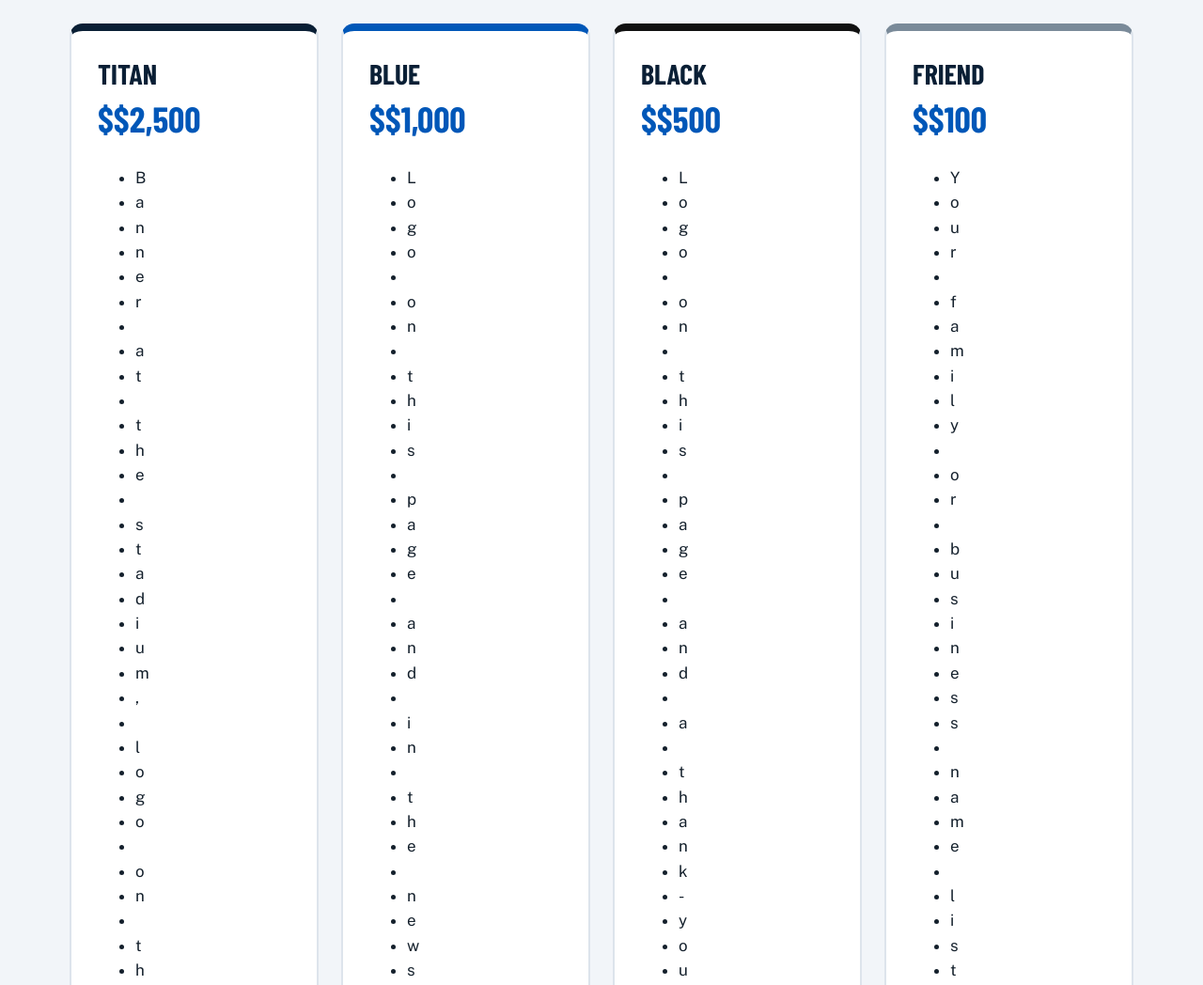
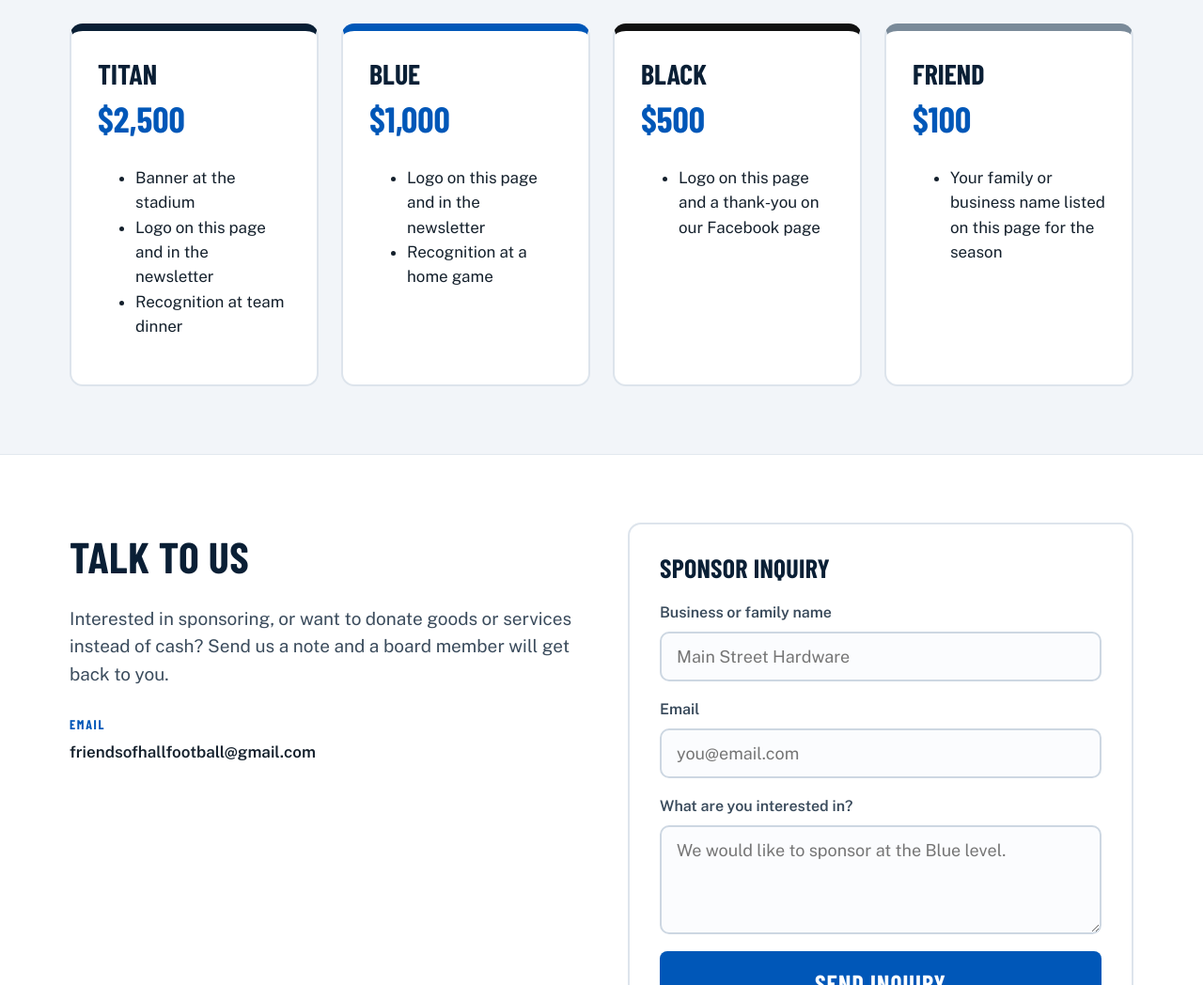
Before and after one commit to friends-of-hall-football/friends-of-hall-football, an Eleventy site: page src/sponsors.njk in a window 1280 px wide. Shown: the part 1059-2107 px from the top of the page at 94% size. Built offline with nearby package versions, Linux system fonts and the light colour scheme; Eleventy itself is replaced by a stand-in of ours; files that its build step writes are made by us from their sources; a web font is replaced by a local one.

Commit message:
Fix sponsor tier amounts and benefit lists

```diff
--- a/src/_data/sponsorLevels.json
+++ b/src/_data/sponsorLevels.json
@@ -2,26 +2,37 @@
   "levels": [
     {
       "name": "Titan",
-      "amount": "$2,500",
-      "benefits": "Banner at the stadium, logo on this page and in the newsletter, recognition at team dinner.",
+      "amount": "2,500",
+      "benefits": [
+        "Banner at the stadium",
+        "Logo on this page and in the newsletter",
+        "Recognition at team dinner"
+      ],
       "slug": "titan"
     },
     {
       "name": "Blue",
-      "amount": "$1,000",
-      "benefits": "Logo on this page and in the newsletter, recognition at a home game.",
+      "amount": "1,000",
+      "benefits": [
+        "Logo on this page and in the newsletter",
+        "Recognition at a home game"
+      ],
       "slug": "blue"
     },
     {
       "name": "Black",
-      "amount": "$500",
-      "benefits": "Logo on this page and a thank-you on our Facebook page.",
+      "amount": "500",
+      "benefits": [
+        "Logo on this page and a thank-you on our Facebook page"
+      ],
       "slug": "black"
     },
     {
       "name": "Friend",
-      "amount": "$100",
-      "benefits": "Your family or business name listed on this page for the season.",
+      "amount": "100",
+      "benefits": [
+        "Your family or business name listed on this page for the season"
+      ],
       "slug": "friend"
     }
   ]
--- a/src/sponsors.njk
+++ b/src/sponsors.njk
@@ -31,7 +31,7 @@ permalink: sponsors.html
         <div class="tier tier--{{ t.slug }}">
           <div class="tier-name">{{ t.name }}</div>
           <div class="tier-amount">${{ t.amount }}</div>
-          <ul>{% for b in t.benefits %}<li>{{ b }}</li>{% endfor %}</ul>
+          <ul>{% if t.benefits is string %}<li>{{ t.benefits }}</li>{% else %}{% for b in t.benefits %}<li>{{ b }}</li>{% endfor %}{% endif %}</ul>
         </div>
         {% endfor %}
       </div>
```
Also changed, not shown: src/admin/config.yml (+6 -2 lines).
